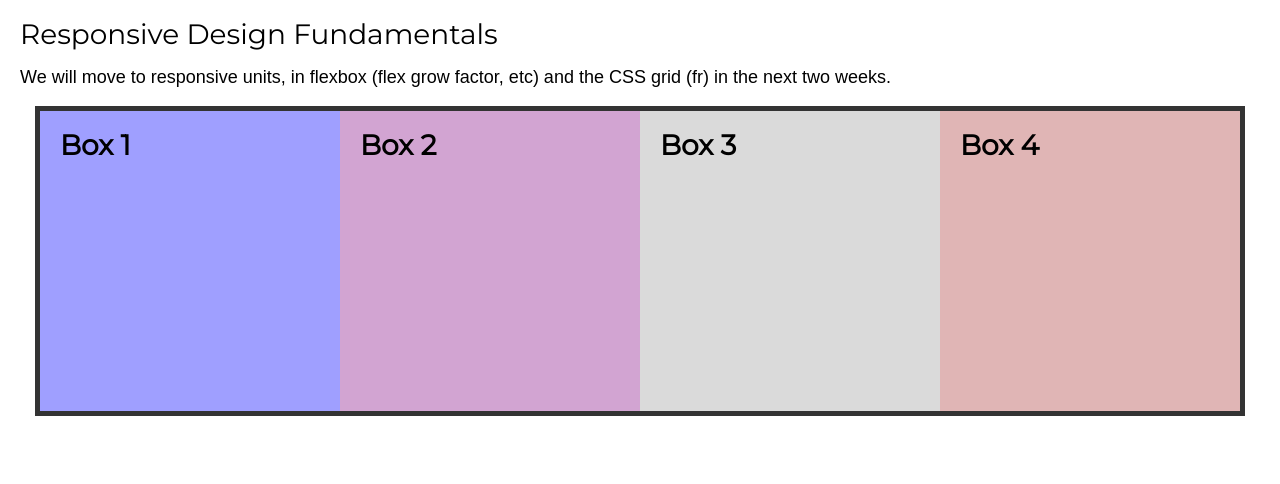
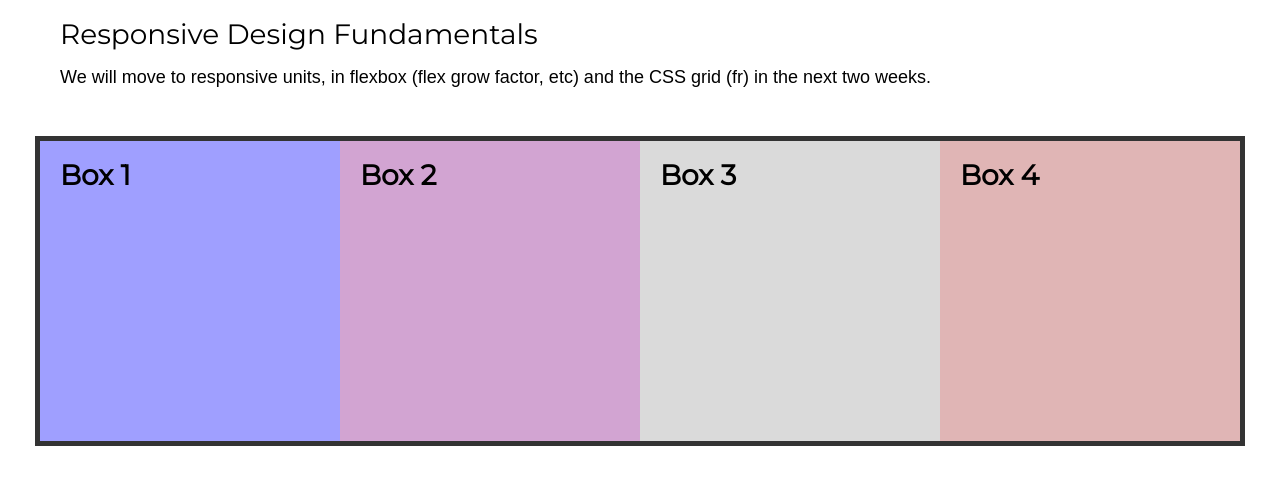
Before and after one commit to therealsult/sultan_abdullah_hw3-media-queries, a plain HTML site: page index.html in a window 1280 px wide. Drawn offline with Linux system fonts and the light colour scheme.

Commit message:
minor adjustments

```diff
--- a/css/main.css
+++ b/css/main.css
@@ -19,6 +19,12 @@ h1, h2 {
 p {
     margin-left: 20px;
     margin-bottom: 20px;
+}
+
+#top {
+    max-width: 1200px;
+    margin: 0 auto;
+    padding-bottom: 30px;
 }
 
 #container {
--- a/index.html
+++ b/index.html
@@ -14,8 +14,10 @@
 </head>
 <body>
 
+    <div id="top">
     <h1>Responsive Design Fundamentals</h1>
     <p>We will move to responsive units, in flexbox (flex grow factor, etc) and the CSS grid (fr) in the next two weeks.</p>
+    </div>
 
     <div id="container">
         <div id="column-con">
```
